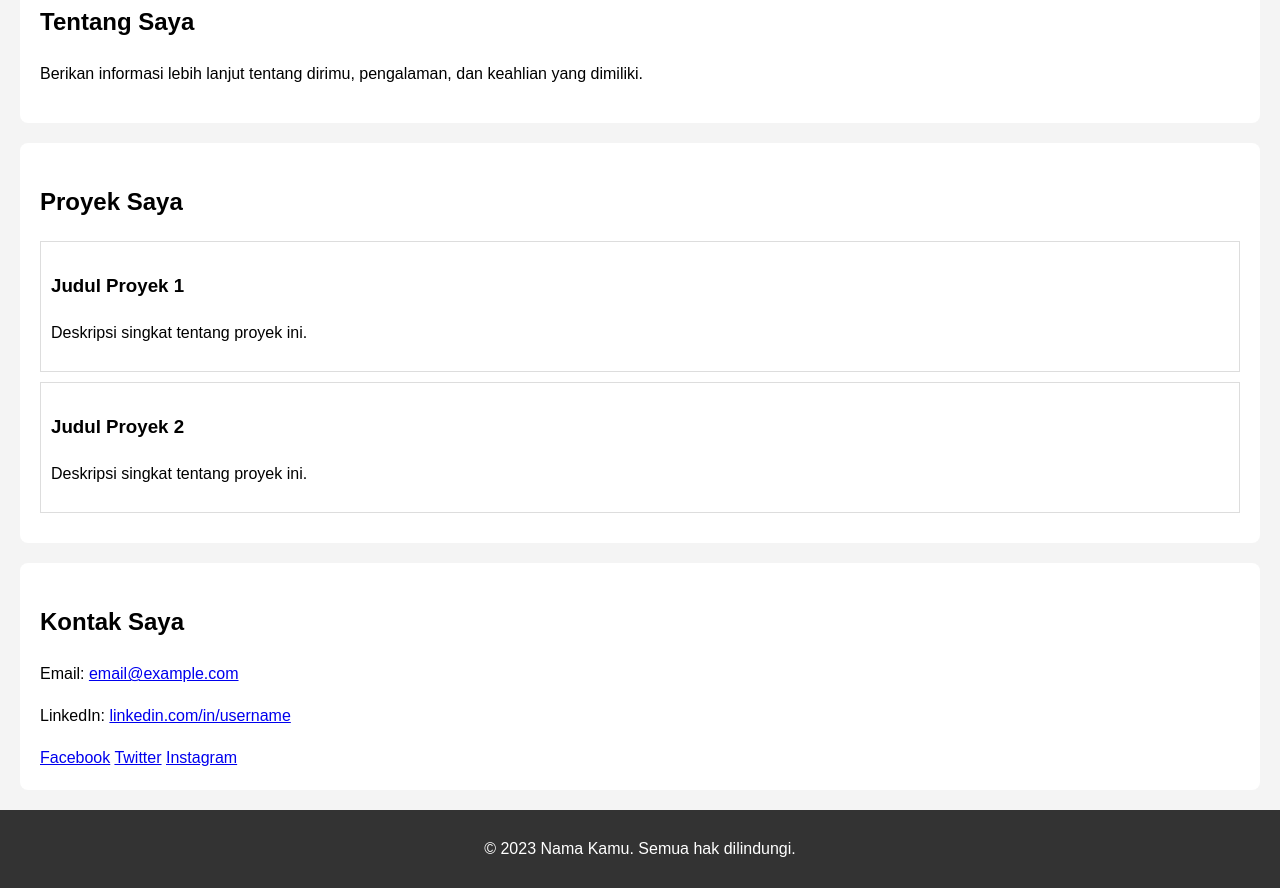
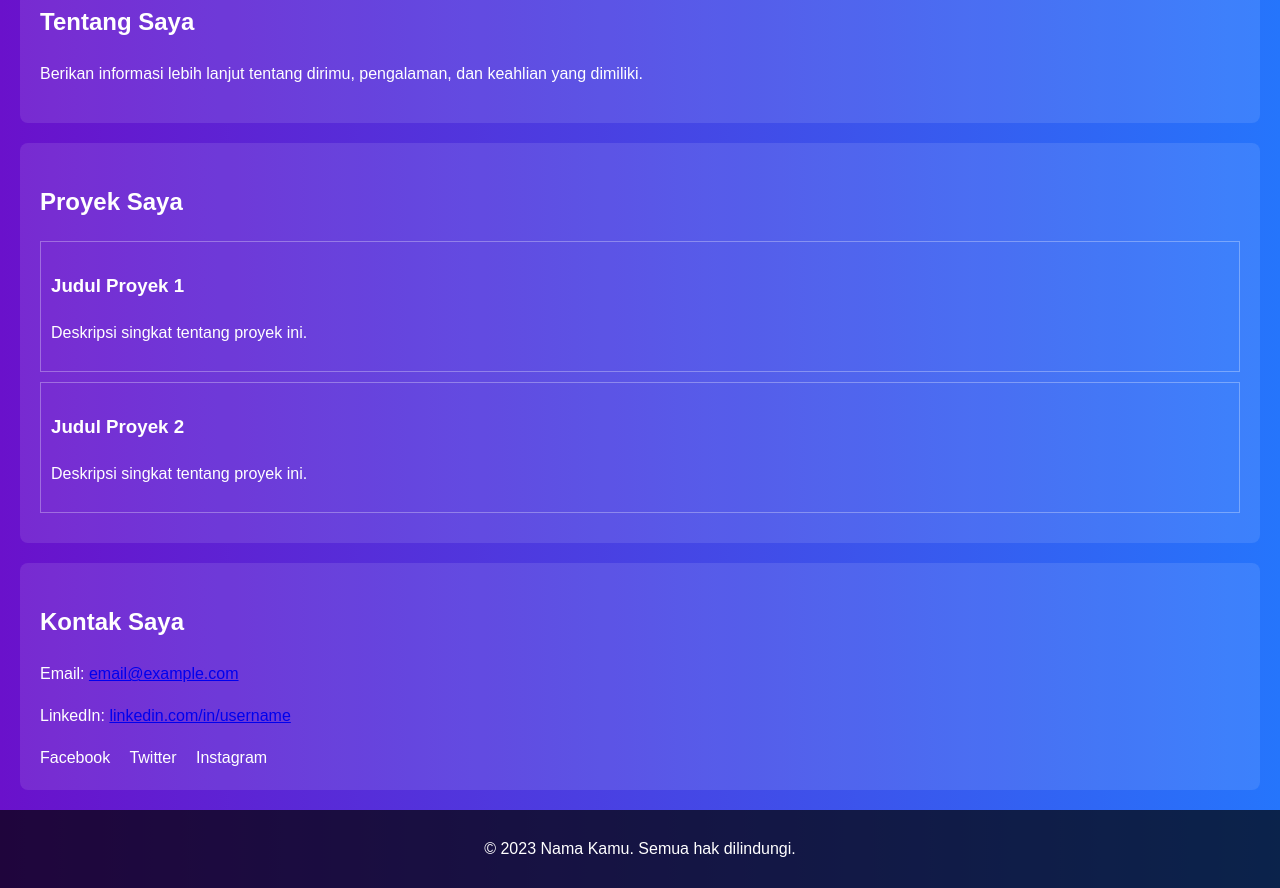
Before and after one commit to VwinKunnn/cv, a plain HTML site: page index.html in a window 1280 px wide. Shown: the part 274-1162 px from the top of the page. Drawn offline with Linux system fonts and the light colour scheme.

Commit message:
Update styles.css

```diff
--- a/styles.css
+++ b/styles.css
@@ -1,3 +1,17 @@
+body {
+    font-family: Arial, sans-serif;
+    line-height: 1.6;
+    margin: 0;
+    padding: 0;
+    background: linear-gradient(to right, #6a11cb, #2575fc); /* Latar belakang gradasi */
+    color: #fff; /* Warna teks putih */
+}
+
+header {
+    text-align: center;
+    padding: 20px 0;
+}
+
 .profile-img {
     width: 100px; /* Atur lebar gambar sesuai kebutuhan */
     height: 100px; /* Atur tinggi gambar sesuai kebutuhan */
@@ -5,21 +19,6 @@
     object-fit: cover; /* Memastikan gambar tidak terdistorsi */
     float: left; /* Mengatur posisi gambar di sebelah kiri */
     margin-right: 20px; /* Memberikan jarak antara gambar dan teks */
-}
-
-body {
-    font-family: Arial, sans-serif;
-    line-height: 1.6;
-    margin: 0;
-    padding: 0;
-    background-color: #f4f4f4;
-}
-
-header {
-    background: #333;
-    color: #fff;
-    padding: 20px 0;
-    text-align: center;
 }
 
 nav ul {
@@ -33,29 +32,34 @@ nav ul li {
 }
 
 nav ul li a {
-    color: #fff;
+    color: #fff; /* Warna tautan putih */
     text-decoration: none;
 }
 
 section {
     padding: 20px;
     margin: 20px;
-    background: #fff;
+    background: rgba(255, 255, 255, 0.1); /* Latar belakang transparan */
     border-radius: 8px;
 }
 
 .project {
-    border: 1px solid #ddd;
+    border: 1px solid rgba(255, 255, 255, 0.3);
     padding: 10px;
     margin: 10px 0;
+}
+
+.social-media {
+    margin-top: 10px;
+}
+
+.social-media a {
+    color: #fff; /* Warna tautan putih */
+    margin-right: 15px;
+    text-decoration: none;
 }
 
 footer {
     text-align: center;
     padding: 10px 0;
-    background: #333;
-    color: #fff;
-    position: relative;
-    bottom: 0;
-    width: 100%;
-}
+    background: rgba(0, 0, 0, 0.7
```
